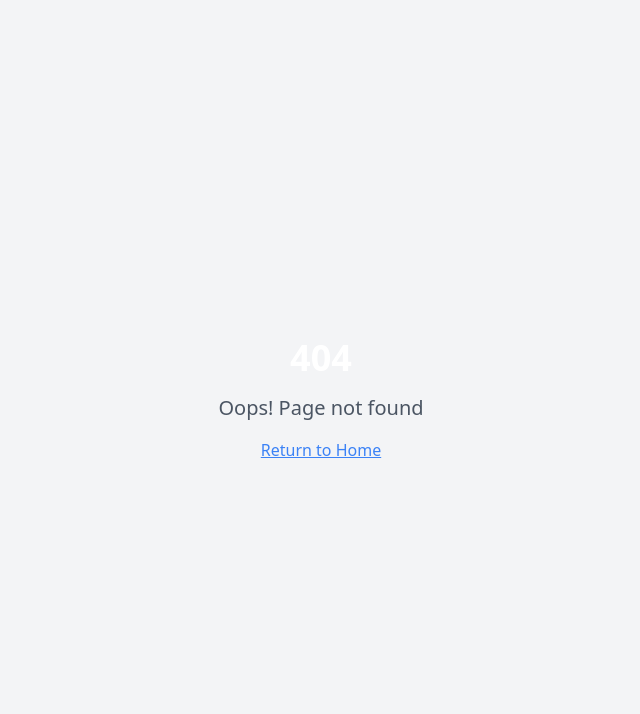
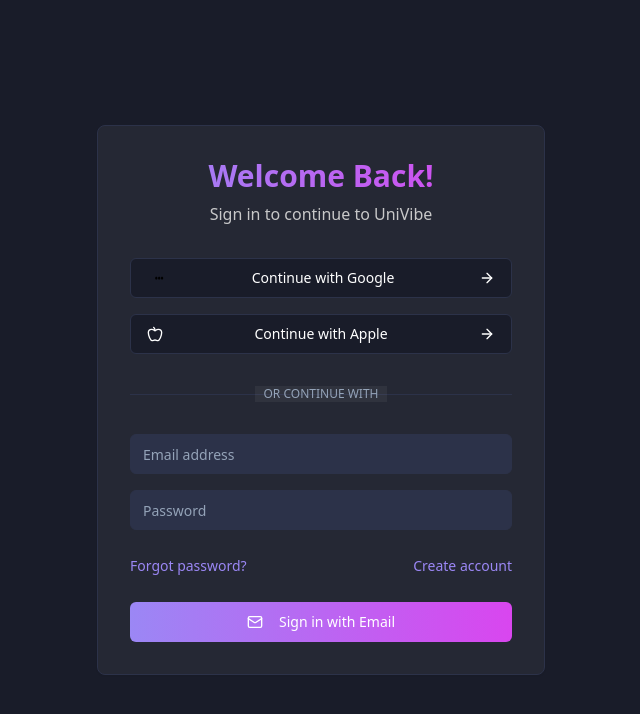
Before and after one commit to kuberkhanna9/cozy-color-canvas, a React (Vite) app: page /login in a window 1280 px wide. Before the commit this address had no page. Shown: the top 714 px of the page, without its empty margins (319-959 px from the left). Built offline with nearby package versions, Linux system fonts and the light colour scheme.

Commit message:
Update project files and structure
This commit includes updates to various project files and the overall structure of the repository.
[skip gpt_engineer]

```diff
--- a/src/App.tsx
+++ b/src/App.tsx
@@ -4,6 +4,7 @@ import { TooltipProvider } from "@/components/ui/tooltip";
 import { QueryClient, QueryClientProvider } from "@tanstack/react-query";
 import { BrowserRouter, Routes, Route } from "react-router-dom";
 import Index from "./pages/Index";
+import Login from "./pages/Login";
 import NotFound from "./pages/NotFound";
 
 const queryClient = new QueryClient();
@@ -16,7 +17,7 @@ const App = () => (
       <BrowserRouter>
         <Routes>
           <Route path="/" element={<Index />} />
-          {/* ADD ALL CUSTOM ROUTES ABOVE THE CATCH-ALL "*" ROUTE */}
+          <Route path="/login" element={<Login />} />
           <Route path="*" element={<NotFound />} />
         </Routes>
       </BrowserRouter>
--- /dev/null
+++ b/src/pages/Login.tsx
@@ -0,0 +1,106 @@
+import { Button } from "@/components/ui/button";
+import { Input } from "@/components/ui/input";
+import { Card } from "@/components/ui/card";
+import { Apple, Mail, ArrowRight } from "lucide-react";
+import { useState } from "react";
+import { useNavigate } from "react-router-dom";
+
+const Login = () => {
+  const [email, setEmail] = useState("");
+  const [password, setPassword] = useState("");
+  const navigate = useNavigate();
+
+  const handleSubmit = (e: React.FormEvent) => {
+    e.preventDefault();
+    // Authentication will be added once Supabase is connected
+    console.log("Login attempted with:", email, password);
+  };
+
+  return (
+    <div className="min-h-screen bg-background flex items-center justify-center p-4">
+      <Card className="w-full max-w-md p-8 space-y-8 bg-card">
+        <div className="text-center space-y-2">
+          <h1 className="text-3xl font-bold gradient-text">Welcome Back!</h1>
+          <p className="text-secondary-foreground">Sign in to continue to UniVibe</p>
+        </div>
+
+        <div className="space-y-4">
+          <Button
+            variant="outline"
+            className="w-full justify-between"
+            onClick={() => console.log("Google login")}
+          >
+            <img src="/google.svg" alt="Google" className="w-5 h-5" />
+            <span>Continue with Google</span>
+            <ArrowRight className="w-5 h-5" />
+          </Button>
+
+          <Button
+            variant="outline"
+            className="w-full justify-between"
+            onClick={() => console.log("Apple login")}
+          >
+            <Apple className="w-5 h-5" />
+            <span>Continue with Apple</span>
+            <ArrowRight className="w-5 h-5" />
+          </Button>
+        </div>
+
+        <div className="relative">
+          <div className="absolute inset-0 flex items-center">
+            <span className="w-full border-t border-muted" />
+          </div>
+          <div className="relative flex justify-center text-xs uppercase">
+            <span className="bg-card px-2 text-muted-foreground">Or continue with</span>
+          </div>
+        </div>
+
+        <form onSubmit={handleSubmit} className="space-y-4">
+          <div className="space-y-2">
+            <Input
+              type="email"
+              placeholder="Email address"
+              value={email}
+              onChange={(e) => setEmail(e.target.value)}
+              required
+              className="bg-muted"
+            />
+          </div>
+          <div className="space-y-2">
+            <Input
+              type="password"
+              placeholder="Password"
+              value={password}
+              onChange={(e) => setPassword(e.target.value)}
+              required
+              className="bg-muted"
+            />
+          </div>
+          <div className="flex items-center justify-between">
+            <Button
+              type="button"
+              variant="link"
+              className="px-0"
+              onClick={() => navigate("/forgot-password")}
+            >
+              Forgot password?
+            </Button>
+            <Button
+              type="button"
+              variant="link"
+              className="px-0"
+              onClick={() => navigate("/register")}
+            >
+              Create account
+            </Button>
+          </div>
+          <Button type="submit" className="w-full gradient-bg">
+            <Mail className="mr-2 h-4 w-4" /> Sign in with Email
+          </Button>
+        </form>
+      </Card>
+    </div>
+  );
+};
+
+export default Login;
```
Also changed, not shown: public/google.svg (added).
